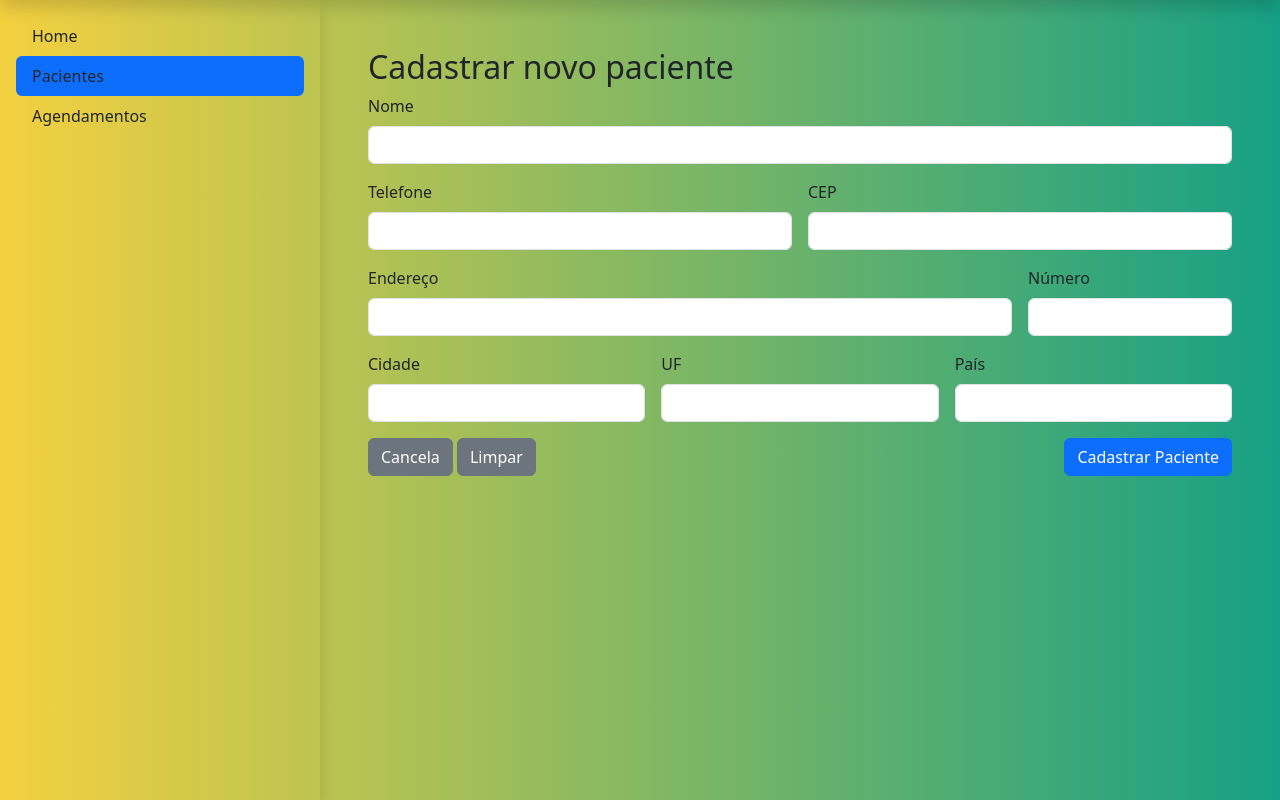
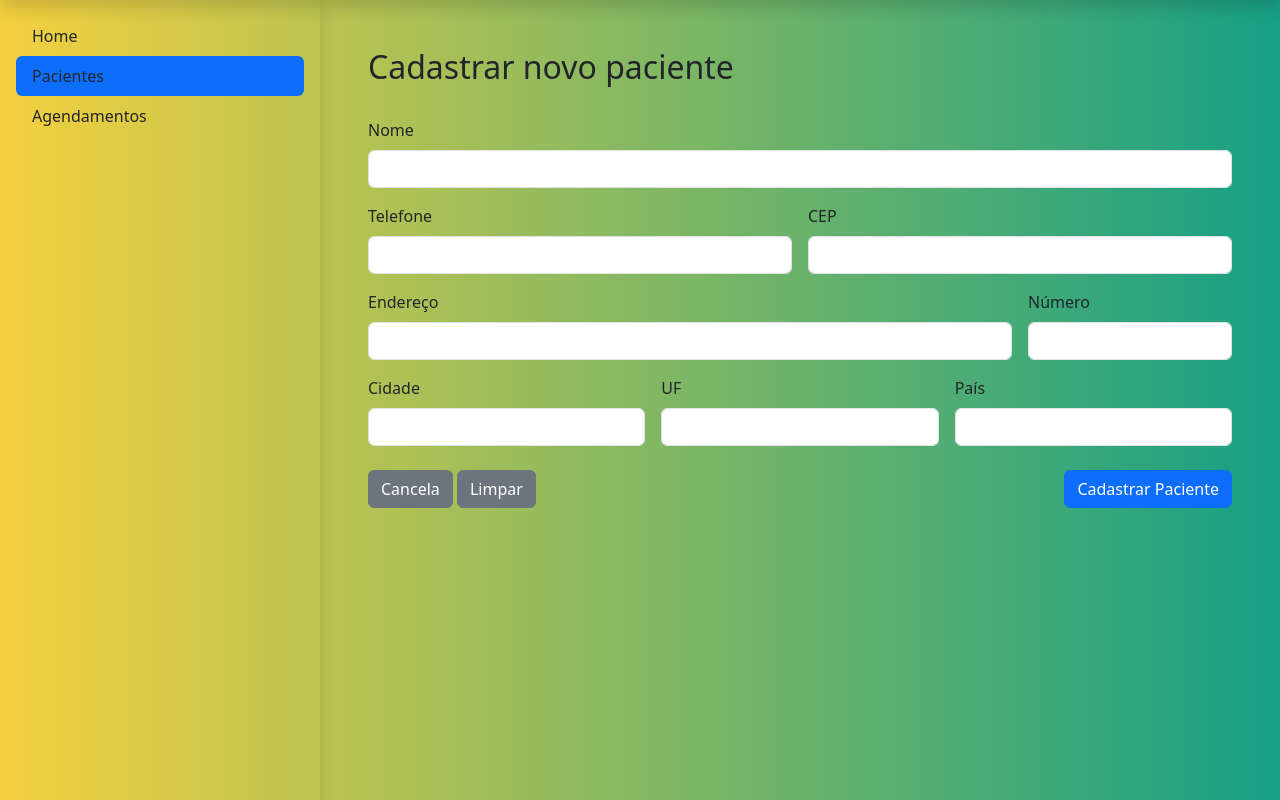
Before and after one commit to victor-azevedo/desafio-medicalsys, a Django app: page /patients/add in a window 1280 px wide. Shown: the part 56-856 px from the top of the page. Run offline with Django 4.2, Linux system fonts and the light colour scheme; the visitor is signed in with stand-in values (Sample User, id 1).

Commit message:
refactor: patient add template style

```diff
--- a/medicalsys/templates/patients/add.html
+++ b/medicalsys/templates/patients/add.html
@@ -1,18 +1,19 @@
 {% extends 'base_dashboard.html' %}
+
 {% block dashboard_content %}
 
 <h2>Cadastrar novo paciente</h2>
-<form class="row g-3" action="{% url 'create_patient' %}" method="POST">
+<form class="row g-3 my-3" action="{% url 'create_patient' %}" method="POST">
   {% csrf_token %}
 
   {% include 'patients/partials/inputs.html' %}
 
-  <div class="col-12 d-flex justify-content-between ">
-    <div class="flex-grow-0">
-      <a href="{% url 'list_patients' %}"  class="btn btn-secondary">Cancela</a>
+  <div class="col-12 d-flex justify-content-between flex-wrap gap-2">
+    <div class="flex-grow-0 my-2">
+      <a href="{% url 'list_patients' %}" class="btn btn-secondary">Cancela</a>
       <a href="{% url 'create_patient' %}" class="btn btn-secondary">Limpar</a>
     </div>
-    <button type="submit" class="btn btn-primary" id="liveToastBtn">Cadastrar Paciente</button>
+    <button type="submit" class="btn btn-primary my-2" id="liveToastBtn">Cadastrar Paciente</button>
   </div>
 </form>
 
```
